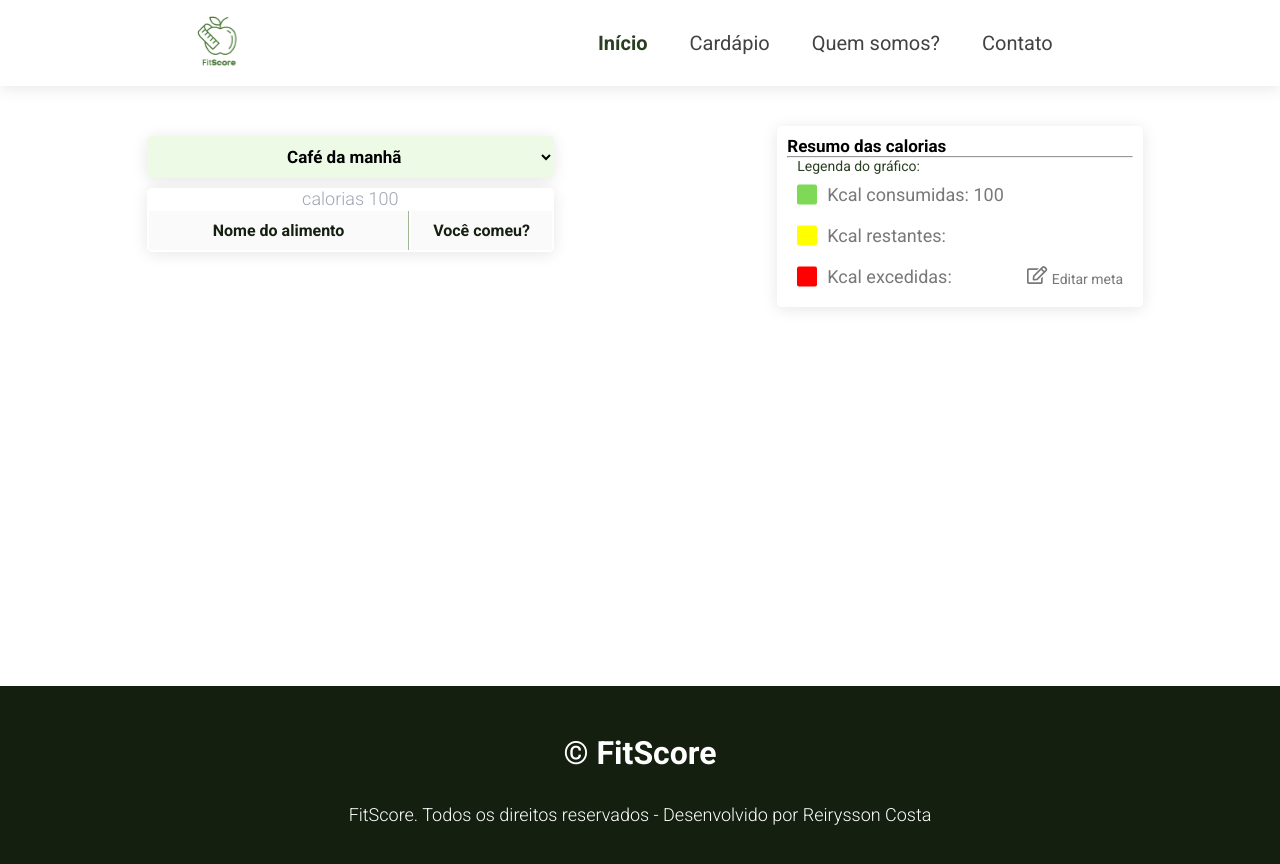
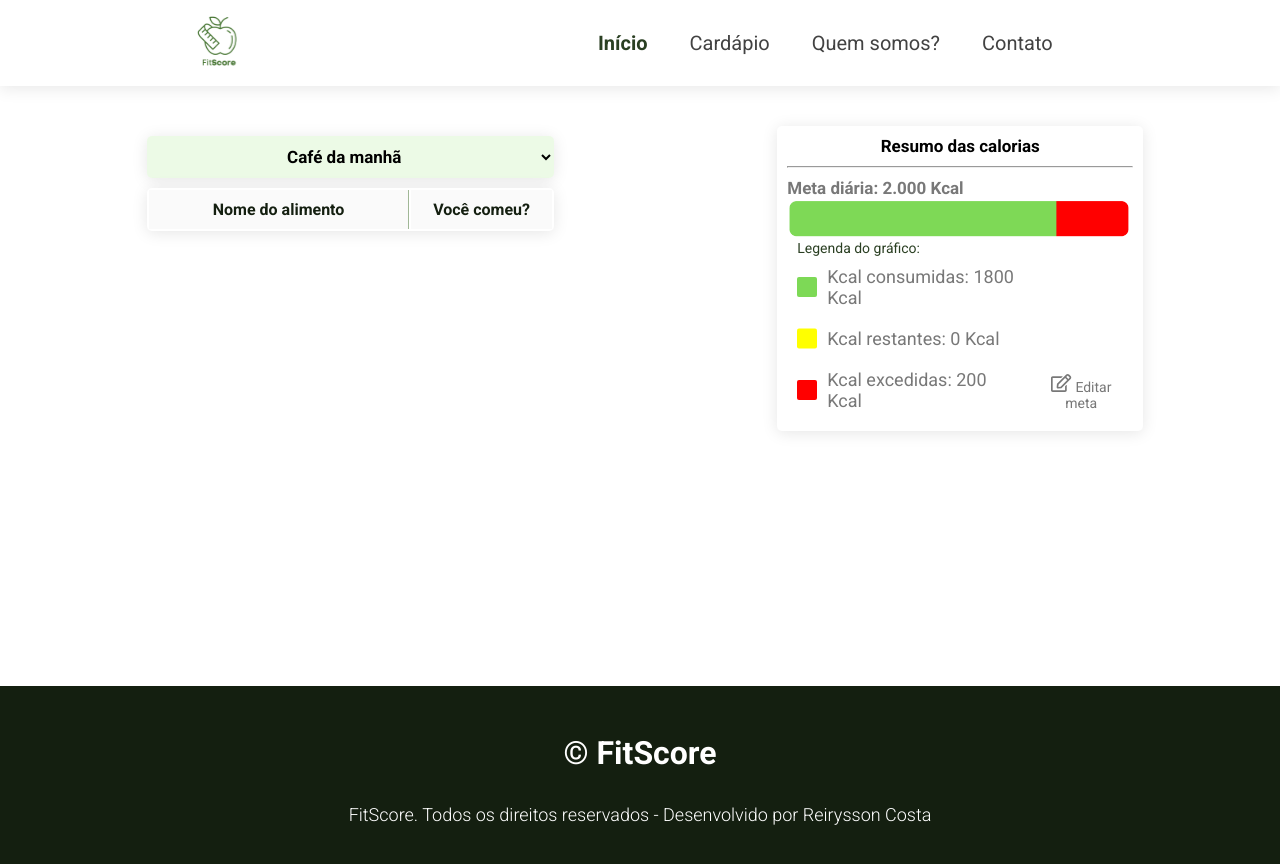
Before and after one commit to reirysson/fitscore, a React (Create React App) app: page / in a window 1280 px wide. Shown: the top 864 px of the page. Built offline with nearby package versions, Linux system fonts and the light colour scheme.

Commit message:
versao estatica checklist

```diff
--- a/src/components/layout/Checklist.js
+++ b/src/components/layout/Checklist.js
@@ -47,7 +47,6 @@ function Checklist({ alimentoData }) {
             </div>
 
             <div className={styles.checklist_tabela}>
-            <p>calorias {calorias}</p>
                 <table>
                     <thead>
                         <tr>
--- a/src/components/layout/Resumo.js
+++ b/src/components/layout/Resumo.js
@@ -2,34 +2,40 @@ import styles from './Resumo.module.css'
 import { useState } from 'react'
 import Meta from '../pages/Meta'
 import edit from '../../img/edit.svg'
+import barra from '../../img/barra.png'
 import legendaVerde from '../../img/legenda_verde.svg'
 import legendaAmarela from '../../img/legenda_amarela.svg'
 import legendaVermelha from '../../img/legenda_vermelha.svg'
 import { useCaloriasContext } from '../../context/calorias'
 
+
 function Resumo(){
     const [buttonPopup, setButtonPopup] = useState(false)
     const calorias = useCaloriasContext()
+
 
     return(
         <div className={styles.resumo_completo}>
             <h3>Resumo das calorias</h3>
             <hr></hr>
+
+            <p>Meta diária: 2.000 Kcal</p>
+            <img src={barra} ></img>
             <div className={styles.resumo_legenda}>
 
                 <div>
                     <h4>Legenda do gráfico:</h4>
                     <div className={styles.resumo_legenda_item}>
                         <img src={legendaVerde} alt="Botão editar meta"/>
-                        <p>Kcal consumidas: {calorias}</p>
+                        <p>Kcal consumidas: {calorias} Kcal</p>
                     </div>
                     <div className={styles.resumo_legenda_item}>
                         <img src={legendaAmarela} alt="Botão editar meta"/>
-                        <p>Kcal restantes: </p>
+                        <p>Kcal restantes: 0 Kcal</p>
                     </div>
                     <div className={styles.resumo_legenda_item}>
                         <img src={legendaVermelha} alt="Botão editar meta"/>
-                        <p>Kcal excedidas: </p>
+                        <p>Kcal excedidas: 200 Kcal</p>
                     </div>
                 </div>
 
--- a/src/components/layout/Resumo.module.css
+++ b/src/components/layout/Resumo.module.css
@@ -18,6 +18,22 @@ button {
 
 button:hover {
     cursor: pointer;
+}
+
+hr {
+    margin-top: 10px;
+    margin-bottom: 10px;
+}
+
+.resumo_completo h3 {
+    text-align: center;
+}
+
+.resumo_completo p {
+    color: #787878;
+    font-weight: 700;
+    font-size: 17px;
+    text-align: left;
 }
 
 h3 {
--- a/src/context/calorias.js
+++ b/src/context/calorias.js
@@ -10,7 +10,7 @@ export const useCaloriasContext = () => {
 
 export const CaloriasContextProvider = ({children}) =>{
 
-const [calorias, setCalorias] = useState(100)
+const [calorias, setCalorias] = useState(1800)
 
     return (
       <CaloriasContext.Provider value={calorias}>
```
Also changed, not shown: src/img/barra.png (added), src/img/barra.svg (added).
